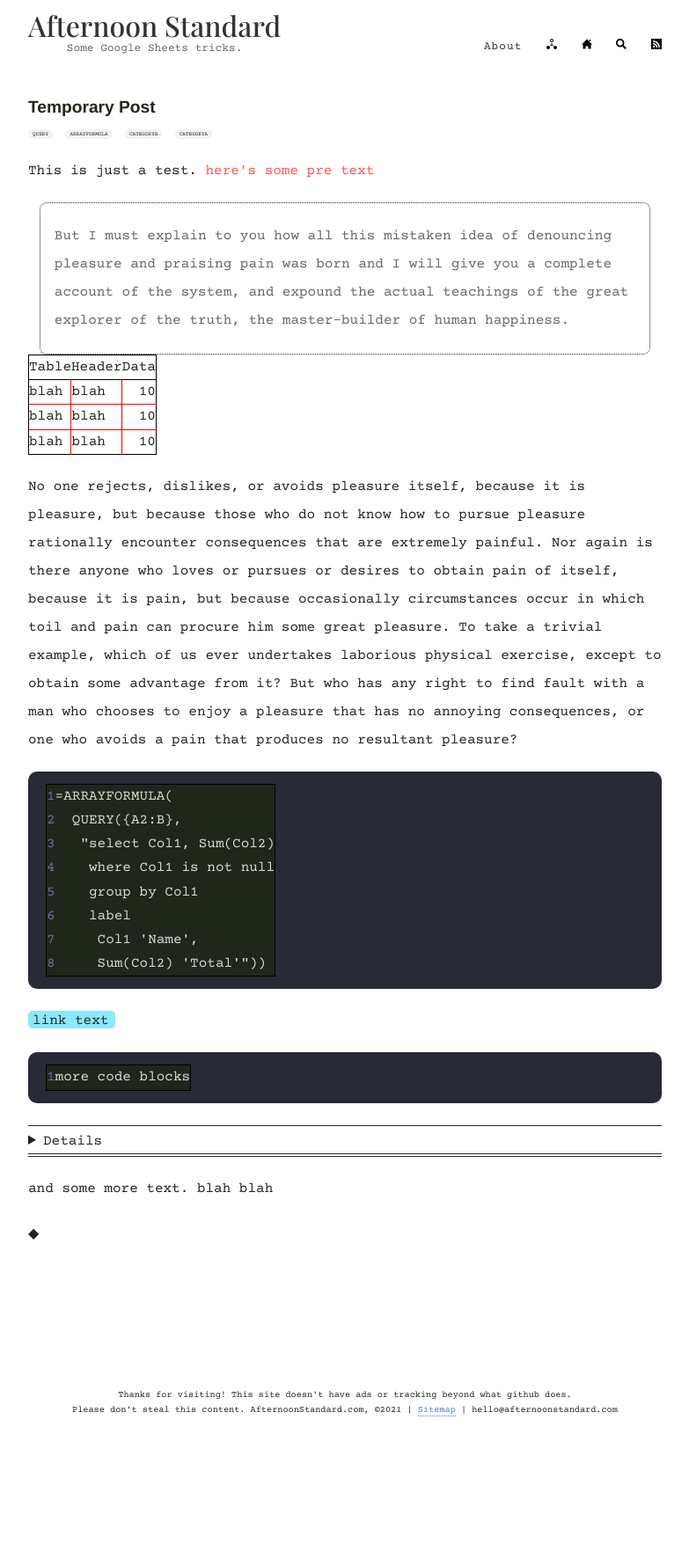
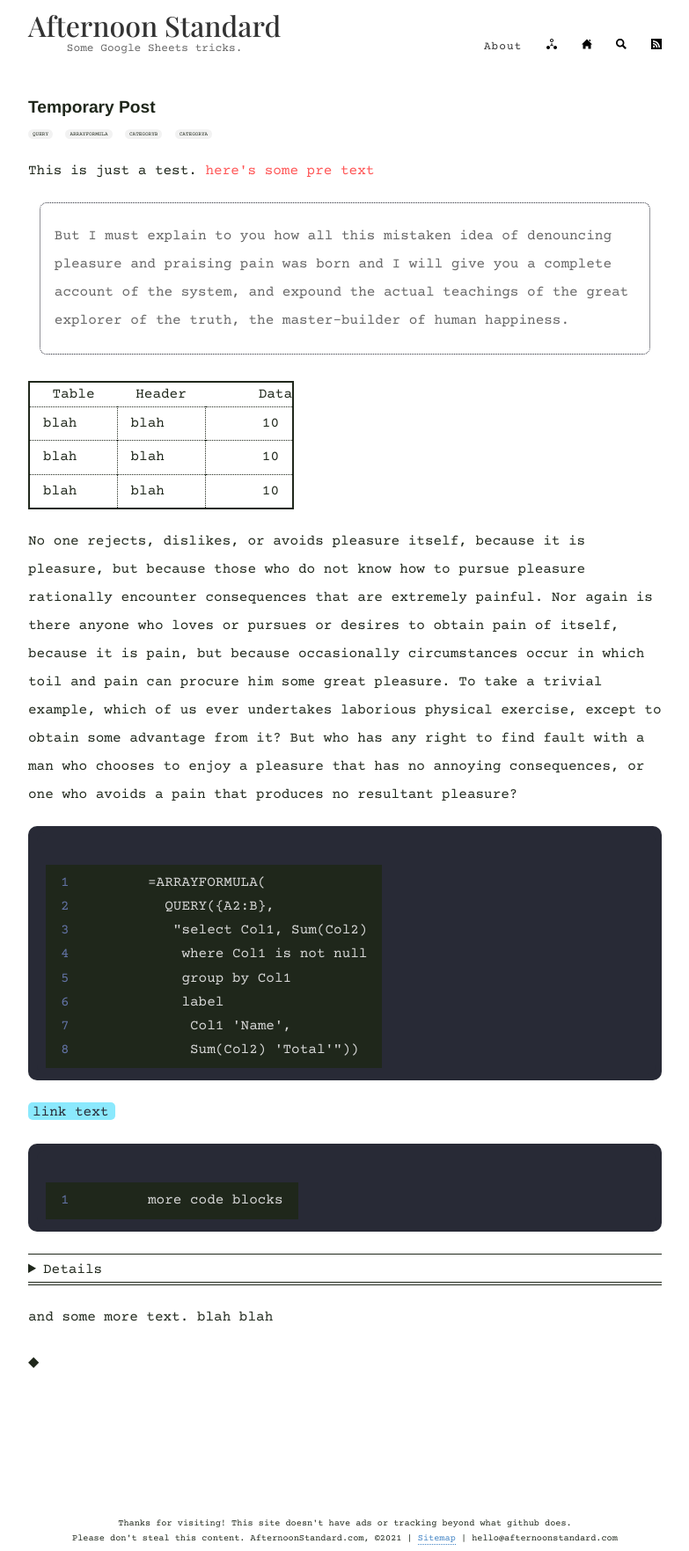
Before and after one commit to boringparty/hello-party.github.io, a Jekyll site: the page built from _posts/2021-02-04-hello.md, in a window 1280 px wide. Shown: the whole page at 88% size, without its empty margins (248-1031 px from the left). Built offline with Jekyll 4.4.1, drawn with Linux system fonts in a browser that asks for light colours; before the commit the page ends 1617 px from its top, so only the background shows below that.

Commit message:
Update style.scss

```diff
--- a/assets/style.scss
+++ b/assets/style.scss
@@ -170,11 +170,11 @@
     color: #6272a4;
 }
 
-table {border:1px solid #000;}
-tr {border-top:1px solid #000;}
-tr + tr {border-top:1px solid red;}
-td {border-left:1px solid #000;}
-td + td {border-left:1px solid red;}
+table {border:2px solid $border;margin-top:30px;}
+tr {border-top:1px dotted $border;}
+tr + tr {border-top:1px dotted $border;}
+td {border-left:1px dotted $border;padding: 5px 15px;min-width:100px}
+td + td {border-left:1px dotted $border;}
 
 
 
```
